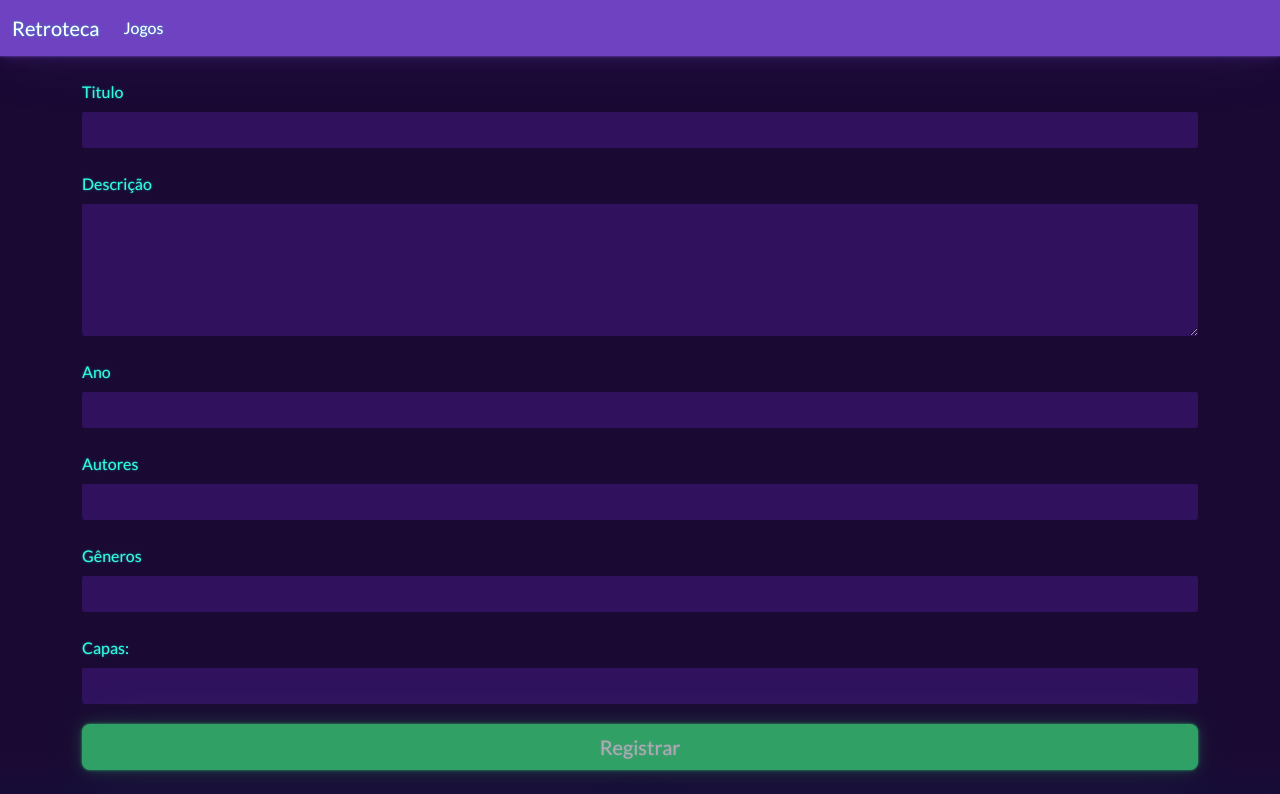
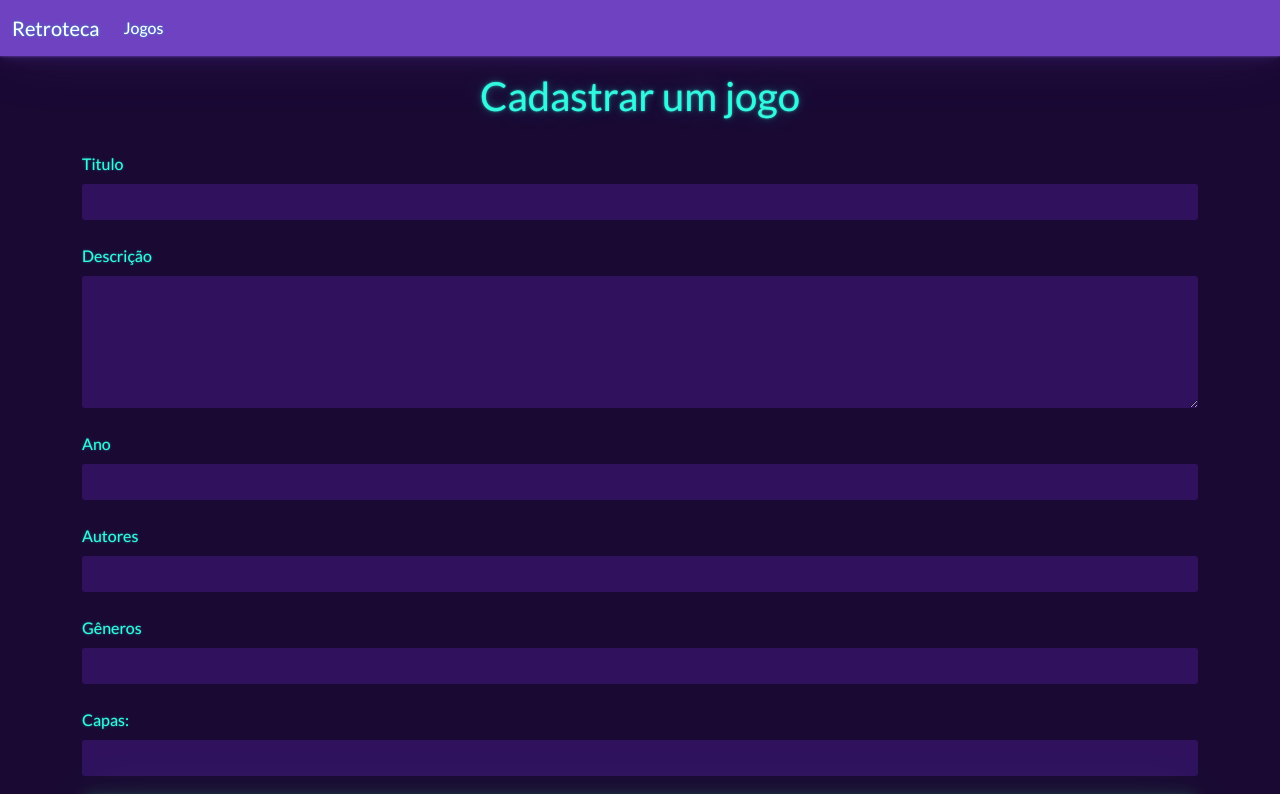
Before and after one commit to coanjos/retroteca-front, an Angular app: page /registro in a window 1280 px wide. Shown: the top 794 px of the page. Built offline with nearby package versions, Linux system fonts and the light colour scheme.

Commit message:
adiciona header

```diff
--- a/src/app/jogos/jogos-registro/jogos-registro.component.html
+++ b/src/app/jogos/jogos-registro/jogos-registro.component.html
@@ -1,4 +1,6 @@
 <section>
+  <h1 class="text-center mt-3">Cadastrar um jogo</h1>
+
   <div class="form-group has-success has-danger">
 
     <form [formGroup]="jogoForm" (ngSubmit)="onSubmit()">
```
